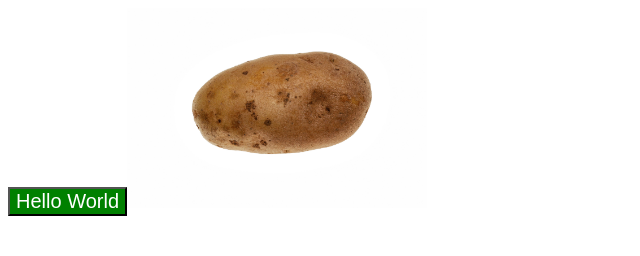
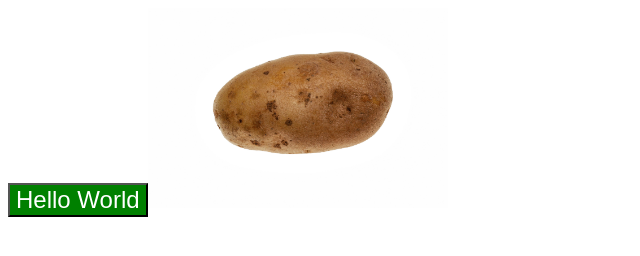
Before and after one commit to douglasdeodato/webpack5-tutorial, a website built with webpack: page index.html in a window 1280 px wide. Shown: the whole page, without its empty margins (0-640 px from the left). Built offline with Linux system fonts and the light colour scheme.

Commit message:
small change

```diff
--- a/src/components/hello-world-button/hello-world-button.scss
+++ b/src/components/hello-world-button/hello-world-button.scss
@@ -1,4 +1,4 @@
-$font-size: 20px;
+$font-size: 24px;
 $button-background-color: green;
 $button-font-color: white;
 $text-font-color: red;
```
Also changed, not shown: dist/bundle.js.
